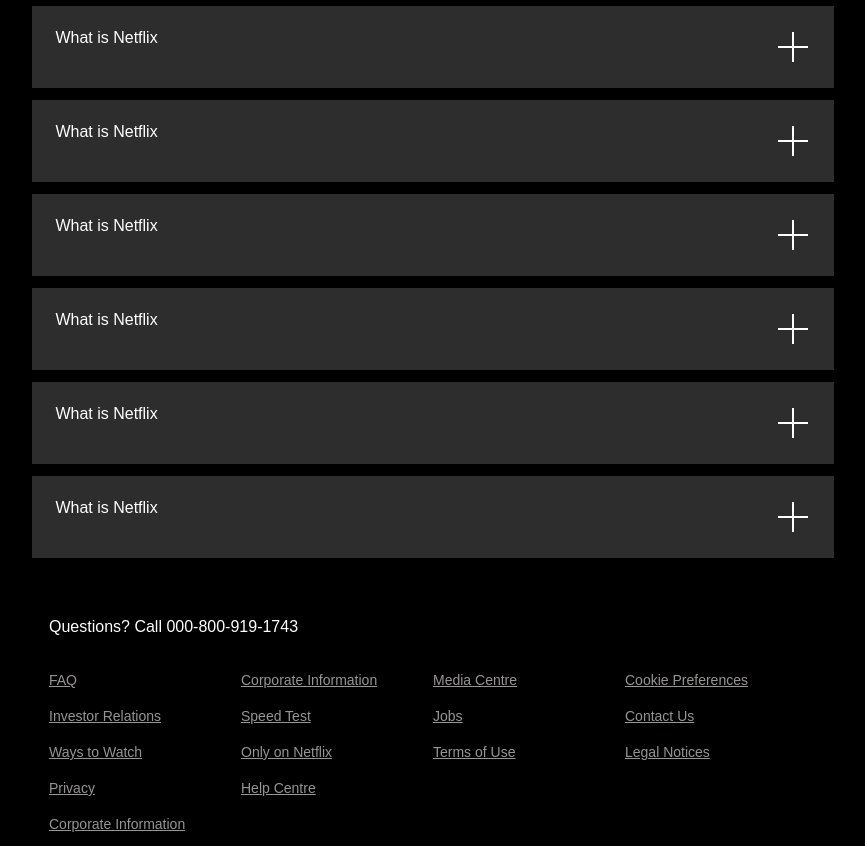
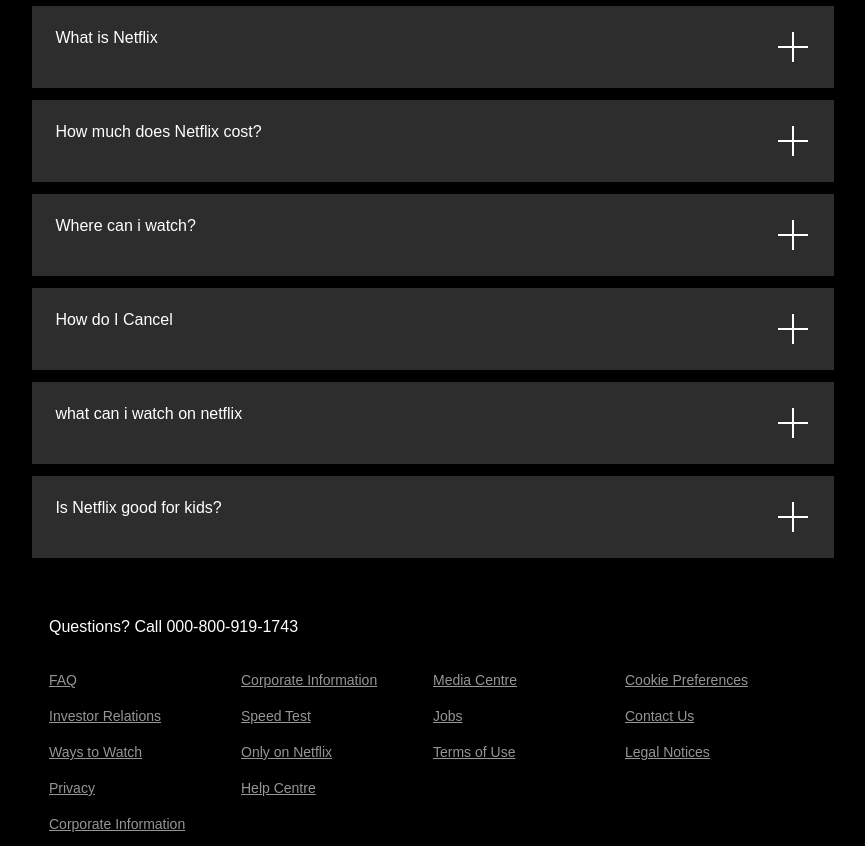
Before and after one commit to AryanZenith/MyProject, a plain HTML site: page Netflix Clone/index.html in a window 1280 px wide. Shown: the part 1340-2186 px from the top of the page, without its empty margins (207-1072 px from the left). Drawn offline with Linux system fonts and the light colour scheme; a web font is replaced by a local one.

Commit message:
index file 1.1

```diff
--- a/Netflix Clone/index.html
+++ b/Netflix Clone/index.html
@@ -88,7 +88,7 @@
             </svg>
         </div>
         <div class="faqbox">
-            <span>What is Netflix</span>
+            <span>How much does Netflix cost?</span>
             <svg xmlns="http://www.w3.org/2000/svg" fill="none" role="img" viewBox="0 0 36 36" width="36" height="36"
                 data-icon="PlusLarge" aria-hidden="true"
                 class="accordion-heading_iconStyles__199uojx2 accordion-heading_iconStyles_isOpen_false__199uojx4 default-ltr-cache-1c467ek-StyledPlusLarge e164gv2o4">
@@ -98,7 +98,7 @@
             </svg>
         </div>
         <div class="faqbox">
-            <span>What is Netflix</span>
+            <span>Where can i watch?</span>
             <svg xmlns="http://www.w3.org/2000/svg" fill="none" role="img" viewBox="0 0 36 36" width="36" height="36"
                 data-icon="PlusLarge" aria-hidden="true"
                 class="accordion-heading_iconStyles__199uojx2 accordion-heading_iconStyles_isOpen_false__199uojx4 default-ltr-cache-1c467ek-StyledPlusLarge e164gv2o4">
@@ -108,7 +108,7 @@
             </svg>
         </div>
         <div class="faqbox">
-            <span>What is Netflix</span>
+            <span>How do I Cancel</span>
             <svg xmlns="http://www.w3.org/2000/svg" fill="none" role="img" viewBox="0 0 36 36" width="36" height="36"
                 data-icon="PlusLarge" aria-hidden="true"
                 class="accordion-heading_iconStyles__199uojx2 accordion-heading_iconStyles_isOpen_false__199uojx4 default-ltr-cache-1c467ek-StyledPlusLarge e164gv2o4">
@@ -118,7 +118,7 @@
             </svg>
         </div>
         <div class="faqbox">
-            <span>What is Netflix</span>
+            <span>what can i watch on netflix</span>
             <svg xmlns="http://www.w3.org/2000/svg" fill="none" role="img" viewBox="0 0 36 36" width="36" height="36"
                 data-icon="PlusLarge" aria-hidden="true"
                 class="accordion-heading_iconStyles__199uojx2 accordion-heading_iconStyles_isOpen_false__199uojx4 default-ltr-cache-1c467ek-StyledPlusLarge e164gv2o4">
@@ -128,7 +128,7 @@
             </svg>
         </div>
         <div class="faqbox">
-            <span>What is Netflix</span>
+            <span>Is Netflix good for kids?</span>
             <svg xmlns="http://www.w3.org/2000/svg" fill="none" role="img" viewBox="0 0 36 36" width="36" height="36"
                 data-icon="PlusLarge" aria-hidden="true"
                 class="accordion-heading_iconStyles__199uojx2 accordion-heading_iconStyles_isOpen_false__199uojx4 default-ltr-cache-1c467ek-StyledPlusLarge e164gv2o4">
```
